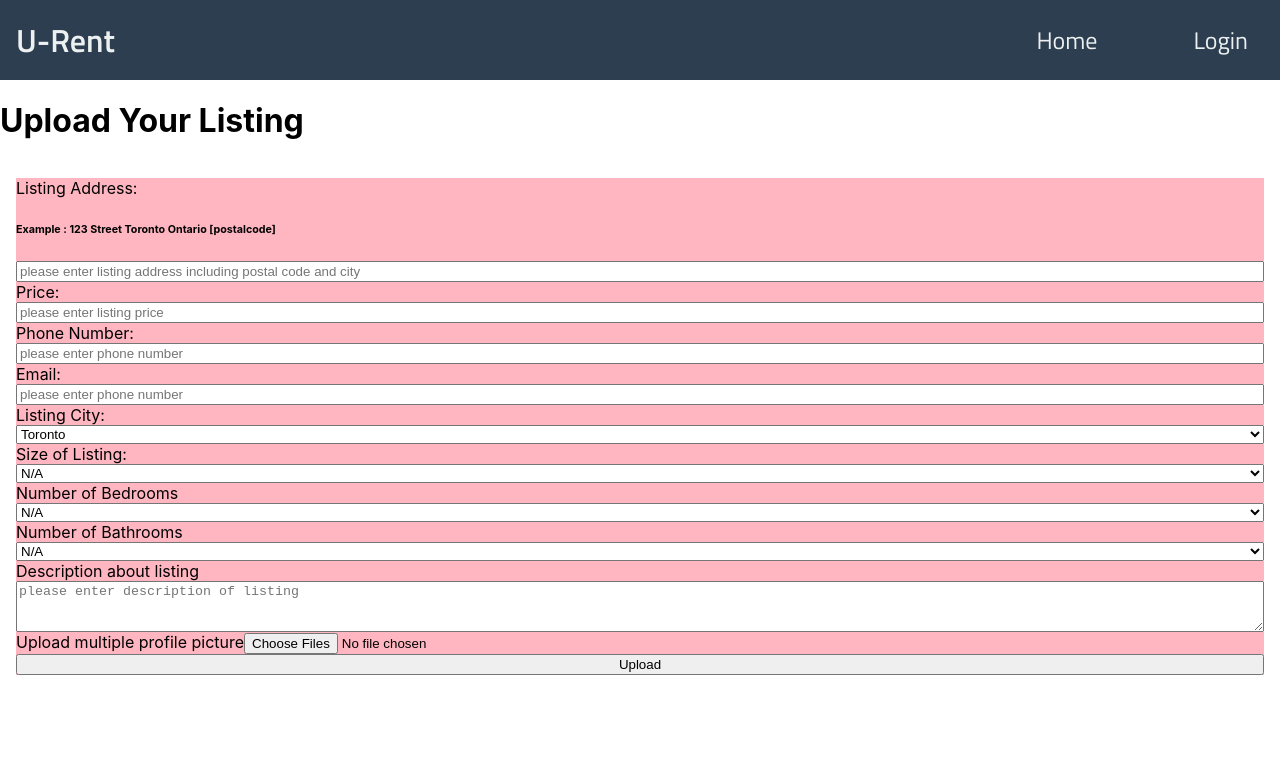
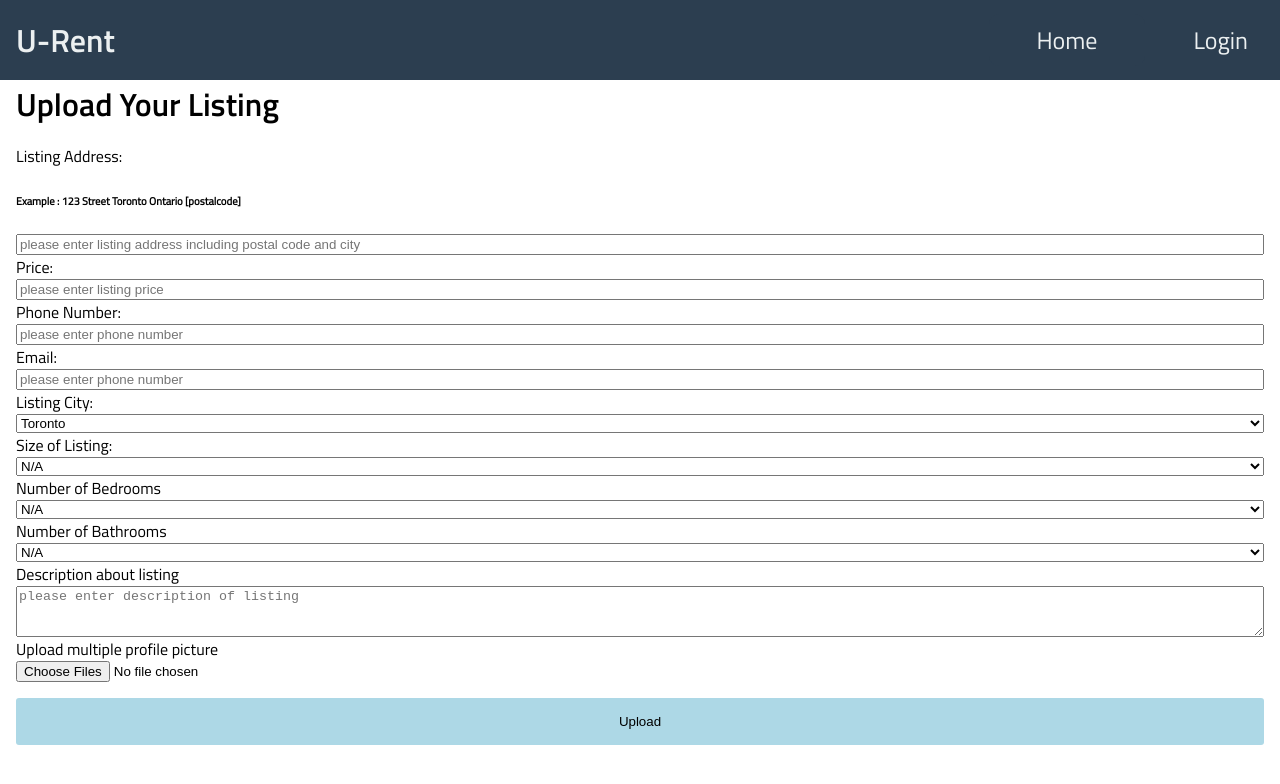
Before and after one commit to PranavPrashar/u-rent, a React (Create React App) app: page /uploadlisting in a window 1280 px wide. Shown: the top 784 px of the page. Built offline with nearby package versions, Linux system fonts and the light colour scheme; no server answers.

Commit message:
Working on getting form styled, the form now adds images and listings to DB

```diff
--- a/src/Components/UploadListingPage/UploadListingPage.js
+++ b/src/Components/UploadListingPage/UploadListingPage.js
@@ -74,59 +74,7 @@ class UploadListingPage extends Component {
       });
     console.log(this.state.formData);
     console.log(this.state.value);
-
-    // axios
-    //   .post("http://localhost:5050/postlisting", {
-    //     listingPrice: this.state.listingPrice,
-    //     listingAddress: this.state.listingAddress,
-    //     listingCity: this.state.value,
-    //     listingSize: this.state.size,
-    //     listingBathrooms: this.state.listingBathrooms,
-    //     listingBedrooms: this.state.listingBedrooms,
-    //     listingDescription: this.state.description,
-    //     email: this.state.user.userName,
-    //     phoneNumber: this.state.phoneNumber,
-    //     userId: this.state.user.userId,
-    //     // listing,
-    //   })
-    //   .then((response) => {
-    //     console.log(response);
-    //   });
   };
-
-  //   handleSubmit = (event) => {
-  //     const data = {
-  //       listingPrice: this.state.listingPrice,
-  //       listingAddress: this.state.listingAddress,
-  //       listingCity: this.state.value,
-  //       listingSize: this.state.size,
-  //       listingBathrooms: this.state.listingBathrooms,
-  //       listingBedrooms: this.state.listingBedrooms,
-  //       listingDescription: this.state.description,
-  //       email: this.state.user.userName,
-  //       phoneNumber: this.state.phoneNumber,
-  //       userId: this.state.user.userId,
-  //     };
-  //     event.preventDefault();
-  //     const formData = new FormData();
-  //     formData.append("listingPrice", this.state.listingPrice);
-  //     for (const name in this.state) {
-  //       if (name === "fileState") {
-  //         for (let i = 0; i < this.state.fileState.length; i++) {
-  //           formData.append(name, this.state.fileState[i]);
-  //         }
-  //       }
-  //       formData.append(name, this.state[name]);
-  //     }
-  //     axios
-  //       .post("http://localhost:5050/postlisting", formData)
-  //       .then((response) => {
-  //         console.log(response.data);
-  //       })
-  //       .catch((error) => {
-  //         console.log(error);
-  //       });
-  //   };
 
   componentDidMount() {
     const authToken = sessionStorage.getItem("authToken");
@@ -161,7 +109,7 @@ class UploadListingPage extends Component {
   render() {
     return (
       <div className="uploadlistingpage">
-        <h1>Upload Your Listing</h1>
+        <h1 className="uploadlistingpage__header">Upload Your Listing</h1>
         <form
           className="uploadlistingpage__form"
           enctype="multipart/form-data"
@@ -290,18 +238,25 @@ class UploadListingPage extends Component {
             onChange={this.handleInput}
           />
 
-          <div>
-            <label>Upload multiple profile picture</label>
+          <div className="uploadlistingpage__upload">
+            <label className="uploadlistingpage__upload--label">
+              Upload multiple profile picture
+            </label>
             <input
               type="file"
               name="profileFiles"
               required
               multiple
               onChange={this.handleFileUpload}
+              className="uploadlistingpage__upload--input"
             />
           </div>
 
-          <input type="submit" value="Upload" />
+          <input
+            type="submit"
+            value="Upload"
+            className="uploadlistingpage__upload--submit"
+          />
         </form>
         {/* <form
         method="POST"
--- a/src/Components/UploadListingPage/UploadListingPage.scss
+++ b/src/Components/UploadListingPage/UploadListingPage.scss
@@ -1,12 +1,44 @@
-.uploadlistingpage{
+@import "../../styles/typography";
+
+.uploadlistingpage {
     display: flex;
     flex-direction: column;
+    font-family: $titilliumbeb-regular;
 
-    &__form{
-        background-color: lightpink;
+    &__form {
+        // background-color: lightpink;
         margin: 1rem;
         display: flex;
         flex-direction: column;
     }
 
+    &__header {
+        font-family: $titilliumbeb-bold;
+        padding-left: 1rem;
+        margin: 0;
+    }
+
+    &__upload{
+        display: flex !important;
+        flex-direction: column !important;
+        margin: 0;
+        padding-bottom: 1rem;
+
+        &--label{
+            display: flex;
+            flex-direction: row;
+        }
+        &--input{
+            display: flex;
+            flex-direction: row;
+            justify-content: center;
+        }
+
+        &--submit{
+            padding:1rem 2rem;
+            border: none;
+            border-radius: 3px;
+            background-color: lightblue;
+        }
+    }
 }
```
